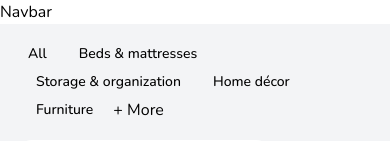
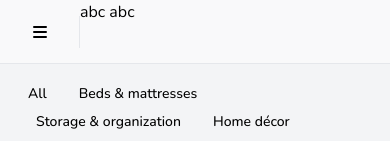
Before and after one commit to QiyanYu/ikea-discount-tracker, a React (Vite) app in the folder front-end/: page / in a window 390 px wide. Shown: the top 141 px of the page. Built offline with nearby package versions, Linux system fonts and the light colour scheme; grey boxes are pictures that could not be loaded.

Commit message:
navbar add blur

```diff
--- a/front-end/src/components/Navbar.jsx
+++ b/front-end/src/components/Navbar.jsx
@@ -1,3 +1,14 @@
-export default function Navbar() {
-  return <div>Navbar</div>;
+import { HiMenu } from "react-icons/hi";
+export default function Navbar({ toggleSideBar }) {
+  return (
+    <div className="sticky top-0 flex h-16 justify-between border-b bg-gray-100  bg-opacity-50 backdrop-blur-sm backdrop-filter ">
+      <button
+        onClick={toggleSideBar}
+        className=" my-4 flex h-8 w-20 items-center justify-center border-r text-xl sm:hidden"
+      >
+        <HiMenu />
+      </button>
+      <div className="flex-1">abc abc</div>
+    </div>
+  );
 }
```
